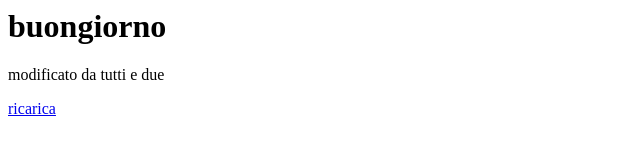
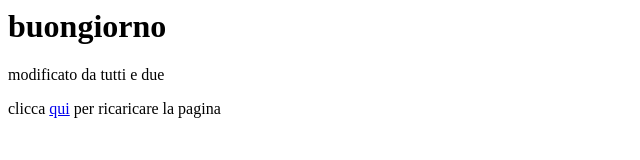
Before and after one commit to BalanAntonio/qwertyuiop, a plain HTML site: page index.html in a window 1280 px wide. Shown: the whole page, without its empty margins (0-640 px from the left). Drawn offline with Linux system fonts and the light colour scheme.

Commit message:
piccola modifica al link

```diff
--- a/index.html
+++ b/index.html
@@ -7,6 +7,6 @@
     <body>
         <h1>buongiorno</h1>
         <p>modificato da tutti e due</p>
-        <a href="index.html">ricarica</a>
+        <p>clicca <a href="index.html">qui</a> per ricaricare la pagina</p>
     </body>
 </html>
```
